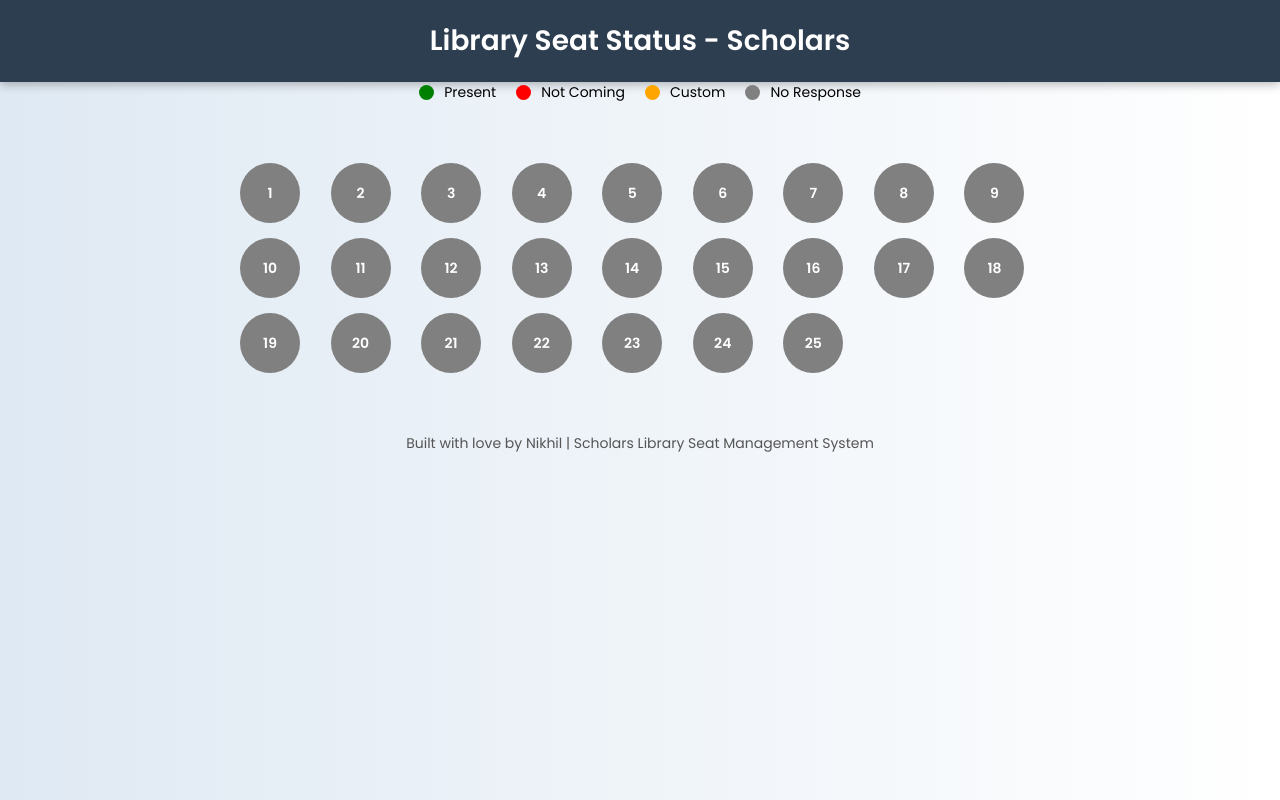
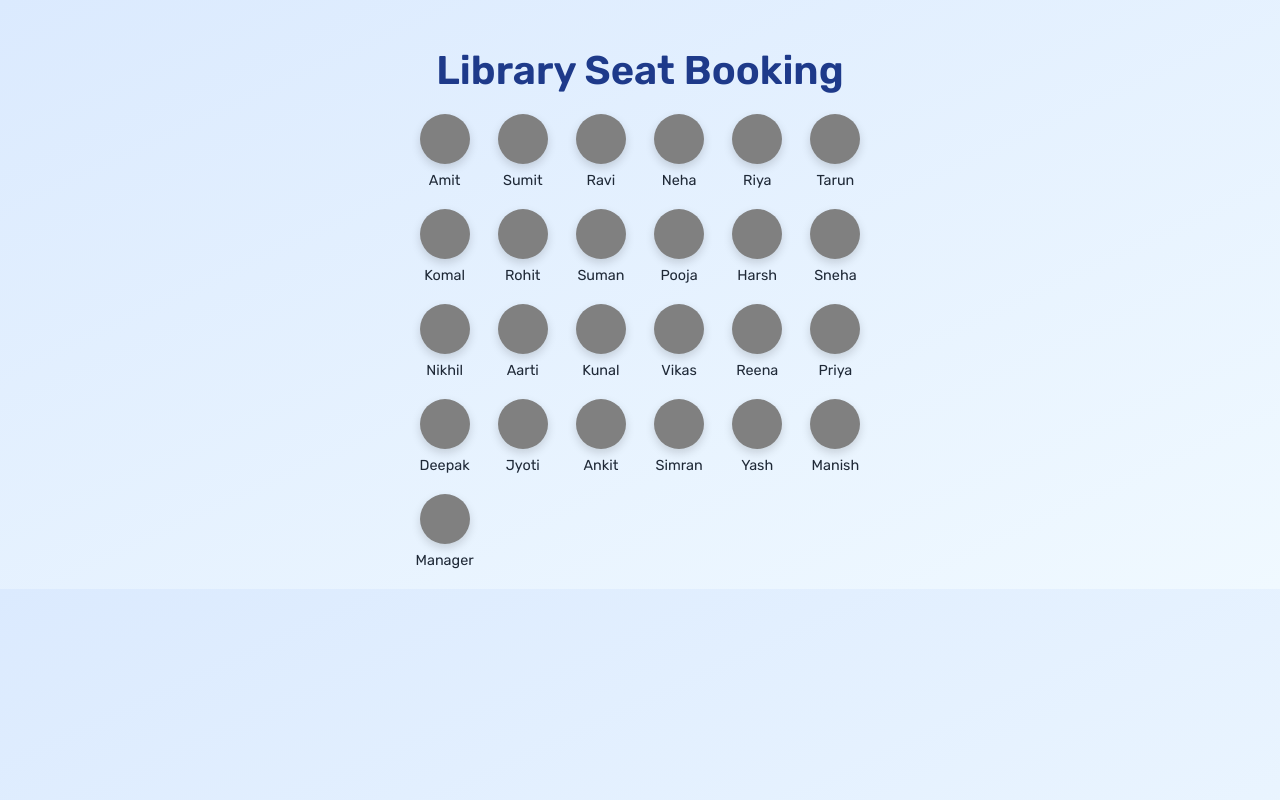
Before and after one commit to nikhilx18/Library-seat-status, a plain HTML site: page index.html in a window 1280 px wide. Drawn offline with Linux system fonts and the light colour scheme.

Commit message:
Update index.html

```diff
--- a/index.html
+++ b/index.html
@@ -1,138 +1,163 @@
 <!DOCTYPE html><html lang="en">
 <head>
-  <meta charset="UTF-8">
-  <meta name="viewport" content="width=device-width, initial-scale=1.0">
-  <title>Library Seat Status</title>
-  <link href="https://fonts.googleapis.com/css2?family=Poppins:wght@400;600&display=swap" rel="stylesheet">
+  <meta charset="UTF-8" />
+  <meta name="viewport" content="width=device-width, initial-scale=1.0" />
+  <title>Library Seat Booking</title>
+  <link href="https://fonts.googleapis.com/css2?family=Rubik:wght@400;600&display=swap" rel="stylesheet">
   <style>
     body {
       margin: 0;
-      padding: 0;
-      font-family: 'Poppins', sans-serif;
-      background: linear-gradient(to right, #dfe9f3 0%, white 100%);
+      font-family: 'Rubik', sans-serif;
+      background: linear-gradient(to bottom right, #dbeafe, #f0f9ff);
+      display: flex;
+      flex-direction: column;
+      align-items: center;
+      padding: 20px;
     }
-    header {
-      background: #2c3e50;
-      color: white;
-      padding: 20px;
-      text-align: center;
-      font-size: 28px;
-      font-weight: 600;
-      box-shadow: 0 2px 10px rgba(0,0,0,0.3);
+    h1 {
+      font-size: 2.5em;
+      margin-bottom: 20px;
+      color: #1e3a8a;
     }
-    .seat-layout {
+    .grid {
       display: grid;
-      grid-template-columns: repeat(9, 1fr);
-      gap: 15px;
-      padding: 40px;
-      max-width: 800px;
-      margin: 0 auto;
+      grid-template-columns: repeat(6, 1fr);
+      gap: 20px;
     }
     .seat {
-      width: 60px;
-      height: 60px;
+      display: flex;
+      flex-direction: column;
+      align-items: center;
+    }
+    .circle {
+      width: 50px;
+      height: 50px;
       border-radius: 50%;
+      background-color: grey;
       display: flex;
       align-items: center;
       justify-content: center;
-      font-weight: bold;
-      font-size: 14px;
-      color: white;
-      background-color: grey;
       cursor: pointer;
-      position: relative;
       transition: transform 0.2s;
+      box-shadow: 0 4px 10px rgba(0, 0, 0, 0.15);
     }
-    .seat:hover {
+    .circle:hover {
       transform: scale(1.1);
+    }
+    .name {
+      margin-top: 8px;
+      font-size: 0.9em;
+      text-align: center;
+      color: #1f2937;
+    }
+    .popup {
+      position: absolute;
+      background: white;
+      border: 1px solid #ccc;
+      border-radius: 8px;
+      padding: 12px;
+      box-shadow: 0 4px 20px rgba(0,0,0,0.2);
+      display: none;
+      flex-direction: column;
+      gap: 10px;
+      z-index: 100;
+    }
+    .popup textarea {
+      width: 100%;
+      resize: none;
+      padding: 5px;
+    }
+    .popup input[type="text"] {
+      padding: 5px;
+      width: 100%;
+    }
+    .color-btn {
+      width: 30px;
+      height: 30px;
+      border-radius: 50%;
+      cursor: pointer;
+      border: 2px solid #333;
     }
     .green { background-color: green; }
     .red { background-color: red; }
-    .yellow { background-color: orange; }
-    .popup {
-      position: absolute;
-      bottom: 70px;
-      left: 50%;
-      transform: translateX(-50%);
-      background: #2c3e50;
-      color: white;
-      padding: 6px 12px;
-      border-radius: 10px;
-      font-size: 12px;
-      white-space: nowrap;
-      display: none;
-      z-index: 10;
-    }
-    .seat:hover .popup {
-      display: block;
-    }
-    .legend {
-      display: flex;
-      justify-content: center;
-      gap: 20px;
-      margin-bottom: 20px;
-    }
-    .legend-item {
-      display: flex;
-      align-items: center;
-      gap: 10px;
-      font-size: 14px;
-    }
-    .legend-color {
-      width: 15px;
-      height: 15px;
-      border-radius: 50%;
-    }
-    footer {
-      text-align: center;
-      padding: 20px;
-      font-size: 14px;
-      color: #555;
-    }
+    .yellow { background-color: yellow; }
+    .grey { background-color: grey; }
   </style>
 </head>
 <body>
-  <header>Library Seat Status - Scholars</header>
-  <div class="legend">
-    <div class="legend-item"><div class="legend-color green"></div> Present</div>
-    <div class="legend-item"><div class="legend-color red"></div> Not Coming</div>
-    <div class="legend-item"><div class="legend-color yellow"></div> Custom</div>
-    <div class="legend-item"><div class="legend-color" style="background-color: grey;"></div> No Response</div>
+  <h1>Library Seat Booking</h1>
+  <div class="grid" id="seatGrid"></div>
+  <div id="popup" class="popup">
+    <div style="display: flex; gap: 10px;">
+      <div class="color-btn green" onclick="setStatus('green')"></div>
+      <div class="color-btn red" onclick="setStatus('red')"></div>
+      <div class="color-btn yellow" onclick="setStatus('yellow')"></div>
+    </div>
+    <div id="yellowMsg" style="display:none">
+      <textarea placeholder="Enter reason..." id="customMsg"></textarea>
+    </div>
+    <div id="bookInput" style="display:none">
+      <input type="text" id="bookedBy" placeholder="Your name to book it" />
+    </div>
+    <button onclick="saveStatus()">Save</button>
   </div>
-  <div class="seat-layout">
-    <!-- Seats 1 to 25, arranged in layout with seat 24 included properly -->
-    <!-- Row 1 -->
-    <div class="seat" id="seat1">1<div class="popup">Updated: 10:10</div></div>
-    <div class="seat" id="seat2">2<div class="popup">Updated: 10:15</div></div>
-    <div class="seat" id="seat3">3<div class="popup">Updated: 10:17</div></div>
-    <div class="seat" id="seat4">4<div class="popup">Updated: 10:20</div></div>
-    <div class="seat" id="seat5">5<div class="popup">Updated: 10:21</div></div>
-    <div class="seat" id="seat6">6<div class="popup">Updated: 10:25</div></div>
-    <div class="seat" id="seat7">7<div class="popup">Updated: 10:30</div></div>
-    <div class="seat" id="seat8">8<div class="popup">Updated: 10:33</div></div>
-    <div class="seat" id="seat9">9<div class="popup">Updated: 10:35</div></div><!-- Row 2 -->
-<div class="seat" id="seat10">10<div class="popup">Updated: 10:38</div></div>
-<div class="seat" id="seat11">11<div class="popup">Updated: 10:39</div></div>
-<div class="seat" id="seat12">12<div class="popup">Updated: 10:40</div></div>
-<div class="seat" id="seat13">13<div class="popup">Updated: 10:41</div></div>
-<div class="seat" id="seat14">14<div class="popup">Updated: 10:42</div></div>
-<div class="seat" id="seat15">15<div class="popup">Updated: 10:43</div></div>
-<div class="seat" id="seat16">16<div class="popup">Updated: 10:44</div></div>
-<div class="seat" id="seat17">17<div class="popup">Updated: 10:45</div></div>
-<div class="seat" id="seat18">18<div class="popup">Updated: 10:46</div></div>
+  <script>
+    const scholars = [
+      'Amit', 'Sumit', 'Ravi', 'Neha', 'Riya', 'Tarun',
+      'Komal', 'Rohit', 'Suman', 'Pooja', 'Harsh', 'Sneha',
+      'Nikhil', 'Aarti', 'Kunal', 'Vikas', 'Reena', 'Priya',
+      'Deepak', 'Jyoti', 'Ankit', 'Simran', 'Yash', 'Manish', 'Manager'
+    ];const grid = document.getElementById('seatGrid');
+const popup = document.getElementById('popup');
+let selectedSeat = null;
 
-<!-- Row 3 -->
-<div class="seat" id="seat19">19<div class="popup">Updated: 10:47</div></div>
-<div class="seat" id="seat20">20<div class="popup">Updated: 10:48</div></div>
-<div class="seat" id="seat21">21<div class="popup">Updated: 10:49</div></div>
-<div class="seat" id="seat22">22<div class="popup">Updated: 10:50</div></div>
-<div class="seat" id="seat23">23<div class="popup">Updated: 10:51</div></div>
-<div class="seat" id="seat24">24<div class="popup">Updated: 10:52</div></div>
-<div class="seat" id="seat25">25<div class="popup">Manager</div></div>
+scholars.forEach((name, index) => {
+  const seat = document.createElement('div');
+  seat.className = 'seat';
+  seat.innerHTML = `<div class="circle" id="seat${index}" onclick="showPopup(event, ${index})"></div><div class="name">${name}</div>`;
+  grid.appendChild(seat);
+});
 
-  </div>
-  <footer>
-    Built with love by Nikhil | Scholars Library Seat Management System
-  </footer>
+function showPopup(e, seatIndex) {
+  selectedSeat = seatIndex;
+  const rect = e.target.getBoundingClientRect();
+  popup.style.top = rect.bottom + window.scrollY + 'px';
+  popup.style.left = rect.left + window.scrollX + 'px';
+  popup.style.display = 'flex';
+  document.getElementById('yellowMsg').style.display = 'none';
+  document.getElementById('bookInput').style.display = 'none';
+}
+
+function setStatus(color) {
+  const seat = document.getElementById(`seat${selectedSeat}`);
+  seat.style.backgroundColor = color;
+  if (color === 'yellow') {
+    document.getElementById('yellowMsg').style.display = 'block';
+    document.getElementById('bookInput').style.display = 'none';
+  } else if (color === 'red') {
+    document.getElementById('bookInput').style.display = 'block';
+    document.getElementById('yellowMsg').style.display = 'none';
+  } else {
+    document.getElementById('yellowMsg').style.display = 'none';
+    document.getElementById('bookInput').style.display = 'none';
+  }
+}
+
+function saveStatus() {
+  const color = document.getElementById(`seat${selectedSeat}`).style.backgroundColor;
+  const customMsg = document.getElementById('customMsg').value;
+  const bookedBy = document.getElementById('bookedBy').value;
+  if (color === 'yellow') {
+    alert(`Custom message saved: ${customMsg}`);
+  }
+  if (color === 'red' && bookedBy) {
+    alert(`Seat booked by: ${bookedBy}`);
+  }
+  popup.style.display = 'none';
+  document.getElementById('customMsg').value = '';
+  document.getElementById('bookedBy').value = '';
+}
+
+  </script>
 </body>
 </html>
```
